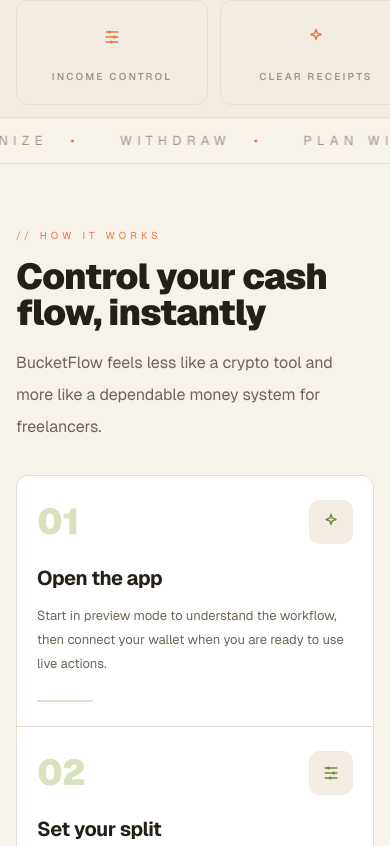
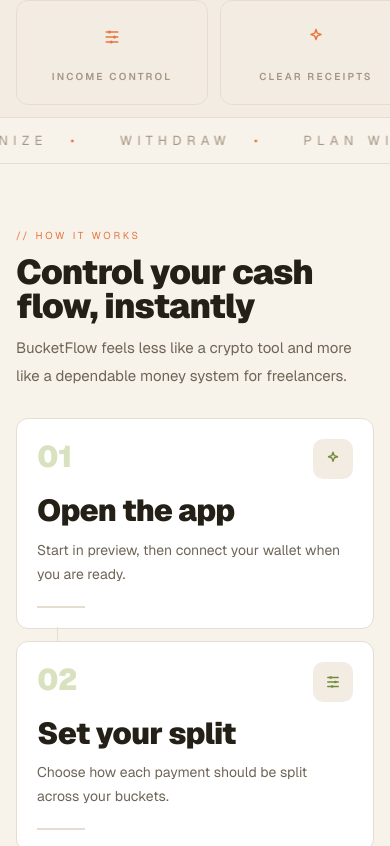
Before and after one commit to faelic/bucketflow, a Next.js app in the folder frontend/: page / in a window 390 px wide. Shown: the part 1154-2000 px from the top of the page. Built offline with nearby package versions, Linux system fonts and the light colour scheme; what wagmi would draw is missing.

Commit message:
mobile responsive fix

```diff
--- a/frontend/src/app/page.tsx
+++ b/frontend/src/app/page.tsx
@@ -14,6 +14,7 @@
   number: string;
   title: string;
   copy: string;
+  mobileCopy: string;
   icon: IconName;
 };
 
@@ -41,18 +42,21 @@
     number: "01",
     title: "Open the app",
     copy: "Start in preview mode to understand the workflow, then connect your wallet when you are ready to use live actions.",
+    mobileCopy: "Start in preview, then connect your wallet when you are ready.",
     icon: "spark",
   },
   {
     number: "02",
     title: "Set your split",
     copy: "Review or update how each payment should flow across Rent, Savings, Tax, Family Support, and Cash-out.",
+    mobileCopy: "Choose how each payment should be split across your buckets.",
     icon: "sliders",
   },
   {
     number: "03",
     title: "Deposit and withdraw",
     copy: "Approve the stablecoin, deposit once, and withdraw from the specific bucket that matches the real-life priority you need.",
+    mobileCopy: "Approve once, deposit, then withdraw from the bucket you need.",
     icon: "deposit",
   },
 ];
@@ -111,10 +115,10 @@
               </span>
             </p>
 
-            <div className="mt-10 flex flex-col gap-4 sm:flex-row sm:items-center">
+            <div className="mt-10 flex justify-center sm:justify-start">
               <Link
                 href="/app"
-                className="inline-flex items-center justify-center rounded-[10px] bg-[var(--action)] px-7 py-4 text-sm font-semibold uppercase tracking-[0.2em] text-white transition hover:translate-y-[-1px] hover:bg-[var(--action-strong)]"
+                className="inline-flex items-center justify-center self-center rounded-[10px] bg-[var(--action)] px-7 py-4 text-sm font-semibold uppercase tracking-[0.2em] text-white transition hover:translate-y-[-1px] hover:bg-[var(--action-strong)] sm:self-auto"
               >
                 Launch App
               </Link>
@@ -199,54 +203,58 @@
           accent="orange"
         />
 
-        <div className="mt-8 grid gap-px overflow-hidden rounded-[12px] border border-[var(--line)] bg-[var(--line)] lg:mt-10 lg:grid-cols-3">
-          {steps.map((step) => (
+        <div className="mt-7 grid gap-3 sm:mt-8 sm:gap-px sm:overflow-hidden sm:rounded-[12px] sm:border sm:border-[var(--line)] sm:bg-[var(--line)] lg:mt-10 lg:grid-cols-3">
+          {steps.map((step, index) => (
             <div
               key={step.number}
-              className="group bg-white px-5 py-6 transition duration-300 hover:bg-[#fcfaf5] sm:px-7 sm:py-8"
+              className="group relative rounded-[12px] border border-[var(--line)] bg-white px-5 py-5 transition duration-300 hover:bg-[#fcfaf5] sm:rounded-none sm:border-0 sm:px-7 sm:py-8"
             >
-              <div className="flex items-center justify-between">
-                <p className="text-4xl font-black tracking-tight text-[var(--accent-soft-text)] sm:text-5xl">
+              <div className="flex items-start justify-between gap-4">
+                <p className="text-3xl font-black tracking-tight text-[var(--accent-soft-text)] sm:text-5xl">
                   {step.number}
                 </p>
-                <div className="inline-flex h-11 w-11 items-center justify-center rounded-[10px] bg-[var(--panel-soft)] text-[var(--accent-strong)] transition duration-300 group-hover:-translate-y-0.5 group-hover:bg-[var(--accent-soft)] group-hover:text-[var(--action)]">
-                  <AppIcon name={step.icon} className="h-5 w-5" />
+                <div className="inline-flex h-10 w-10 items-center justify-center rounded-[10px] bg-[var(--panel-soft)] text-[var(--accent-strong)] transition duration-300 group-hover:-translate-y-0.5 group-hover:bg-[var(--accent-soft)] group-hover:text-[var(--action)] sm:h-11 sm:w-11">
+                  <AppIcon name={step.icon} className="h-4.5 w-4.5 sm:h-5 sm:w-5" />
                 </div>
               </div>
-              <h3 className="mt-5 text-xl font-bold tracking-tight text-[var(--ink)] transition duration-300 group-hover:text-[var(--accent-strong)] sm:mt-6 sm:text-2xl">
+              <h3 className="mt-4 text-[1.9rem] font-black leading-[1] tracking-tight text-[var(--ink)] transition duration-300 group-hover:text-[var(--accent-strong)] sm:mt-6 sm:text-2xl sm:font-bold sm:leading-none">
                 {step.title}
               </h3>
-              <p className="mt-3 text-[13px] leading-6 text-[var(--soft-ink)] sm:mt-4 sm:text-sm sm:leading-7">
-                {step.copy}
+              <p className="mt-3 text-[14px] leading-6 text-[var(--soft-ink)] sm:mt-4 sm:text-sm sm:leading-7">
+                <span className="sm:hidden">{step.mobileCopy}</span>
+                <span className="hidden sm:inline">{step.copy}</span>
               </p>
-              <div className="mt-6 h-[2px] w-14 bg-[var(--line)] transition duration-300 group-hover:w-24 group-hover:bg-[var(--action)]" />
+              <div className="mt-5 h-[2px] w-12 bg-[var(--line)] transition duration-300 group-hover:w-20 group-hover:bg-[var(--action)] sm:mt-6 sm:w-14 sm:group-hover:w-24" />
+              {index < steps.length - 1 ? (
+                <div className="absolute left-10 top-[calc(100%-1px)] h-5 w-px bg-[var(--line)] sm:hidden" />
+              ) : null}
             </div>
           ))}
         </div>
       </section>
 
       <footer className="border-t border-[var(--line)] bg-[var(--panel-soft)]">
-        <div className="mx-auto flex w-full max-w-7xl flex-col gap-8 px-5 py-10 sm:px-6 lg:flex-row lg:items-end lg:justify-between lg:px-8">
+        <div className="mx-auto flex w-full max-w-7xl flex-col gap-6 px-5 py-8 sm:px-6 sm:py-10 lg:flex-row lg:items-end lg:justify-between lg:px-8">
           <div className="max-w-xl">
             <p className="text-[10px] uppercase tracking-[0.36em] text-[var(--muted)]">
               BucketFlow
             </p>
-            <h2 className="mt-3 text-2xl font-black tracking-tight text-[var(--ink)]">
+            <h2 className="mt-2.5 text-[1.65rem] font-black tracking-tight text-[var(--ink)] sm:mt-3 sm:text-2xl">
               Stablecoin income infrastructure for freelancers.
             </h2>
-            <p className="mt-3 text-sm leading-7 text-[var(--soft-ink)]">
+            <p className="mt-2.5 text-[13px] leading-6 text-[var(--soft-ink)] sm:mt-3 sm:text-sm sm:leading-7">
               Organize stablecoin payments into rent, savings, tax, family support,
               and cash-out with a calmer money workflow.
             </p>
           </div>
 
-          <div className="flex flex-col gap-4 sm:flex-row sm:items-center sm:justify-between lg:min-w-[320px] lg:justify-end">
-            <div className="text-[11px] uppercase tracking-[0.3em] text-[var(--muted)]">
+          <div className="flex items-center justify-between gap-4 sm:justify-end lg:min-w-[320px]">
+            <div className="text-[10px] uppercase tracking-[0.24em] text-[var(--muted)] sm:text-[11px] sm:tracking-[0.3em]">
               • Built on Sepolia
             </div>
             <Link
               href="/app"
-              className="inline-flex items-center justify-center rounded-[10px] border border-[var(--accent-strong)] bg-[var(--accent-strong)] px-5 py-2.5 text-xs font-semibold uppercase tracking-[0.22em] text-white transition hover:bg-[var(--accent)]"
+              className="inline-flex items-center justify-center rounded-[10px] border border-[var(--accent-strong)] bg-[var(--accent-strong)] px-4 py-2.5 text-[11px] font-semibold uppercase tracking-[0.18em] text-white transition hover:bg-[var(--accent)] sm:px-5 sm:text-xs sm:tracking-[0.22em]"
             >
               Open App
             </Link>
--- a/frontend/src/components/landing/LandingSectionHeader.tsx
+++ b/frontend/src/components/landing/LandingSectionHeader.tsx
@@ -14,17 +14,17 @@
   return (
     <div className="max-w-2xl">
       <p
-        className={`text-[10px] uppercase tracking-[0.42em] ${
+        className={`text-[10px] uppercase tracking-[0.28em] sm:tracking-[0.42em] ${
           accent === "orange" ? "text-[var(--action)]" : "text-[var(--muted)]"
         }`}
       >
         {eyebrow}
       </p>
-      <h2 className="mt-4 text-4xl font-black leading-none tracking-tight text-[var(--ink)] sm:text-5xl lg:text-6xl">
+      <h2 className="mt-3 text-[2.15rem] font-black leading-[0.98] tracking-tight text-[var(--ink)] sm:mt-4 sm:text-5xl sm:leading-none lg:text-6xl">
         {title}
       </h2>
       {copy ? (
-        <p className="mt-4 max-w-xl text-base leading-8 text-[var(--soft-ink)]">
+        <p className="mt-3 max-w-xl text-[15px] leading-7 text-[var(--soft-ink)] sm:mt-4 sm:text-base sm:leading-8">
           {copy}
         </p>
       ) : null}
```
